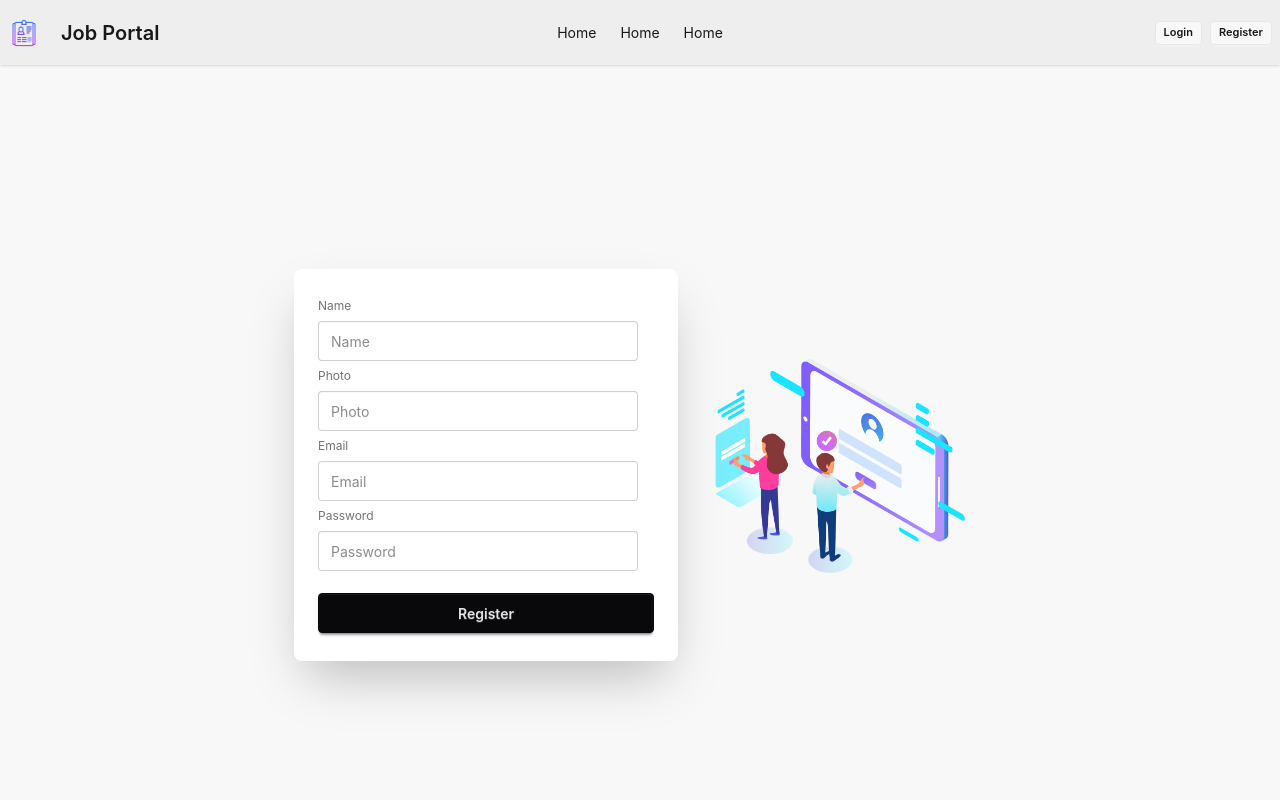
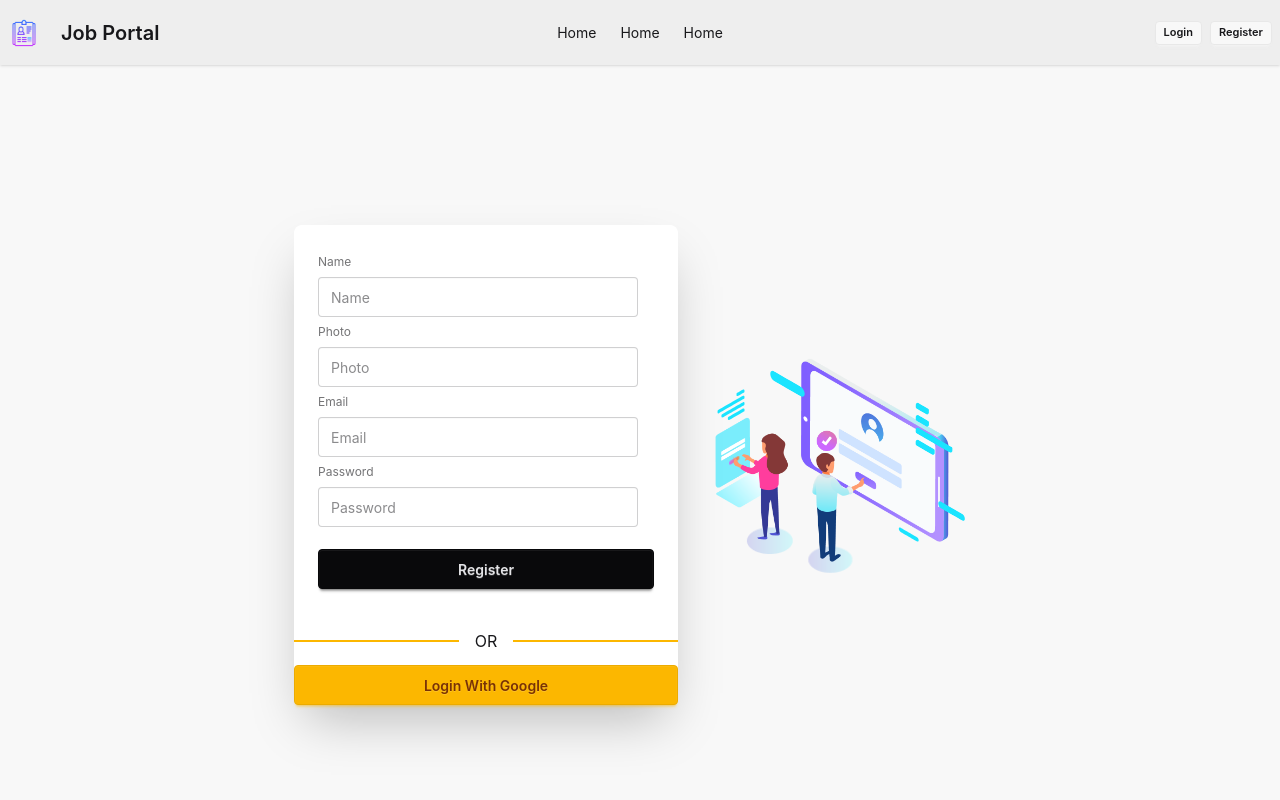
Before and after one commit to tanvir-wd22/job-portal-client, a React (Vite) app: page /register in a window 1280 px wide. Shown: the top 800 px of the page. Built offline with nearby package versions, Linux system fonts and the light colour scheme; no server answers.

Commit message:
alhamdulliah social login implemented in login and register page

```diff
--- a/src/components/Navbar.jsx
+++ b/src/components/Navbar.jsx
@@ -10,7 +10,7 @@ const Navbar = () => {
   const handleLogoutBtn = () => {
     logoutUser()
       .then(() => {
-        Swal.fire('log out successfully');
+        Swal.fire('log out done');
       })
       .catch(() => {
         Swal.fire('log out failed');
@@ -70,7 +70,7 @@ const Navbar = () => {
         <div className="navbar-end hidden lg:flex gap-2">
           {user ? (
             <>
-              <span>{user?.displayName}</span>
+              <span>{user?.displayName || "Logged User"}</span>
               <button
                 onClick={handleLogoutBtn}
                 className="btn btn-xs btn-error"
--- /dev/null
+++ b/src/components/SocialLogin.jsx
@@ -0,0 +1,31 @@
+import { useContext } from 'react';
+import AuthContext from '../context/AuthContext';
+import Swal from 'sweetalert2';
+
+const SocialLogin = () => {
+  const { googleLogin } = useContext(AuthContext);
+  const handleGoogleLogin = () => {
+    googleLogin()
+      .then((result) => {
+        // console.log(result);
+        Swal.fire(
+          `${result?.user?.displayName || 'User'} logged in successfully`
+        );
+      })
+      .catch((error) => {
+        // console.log(error);
+        Swal.fire(error);
+      });
+  };
+
+  return (
+    <div>
+      <div className="divider divider-warning">OR</div>
+      <button onClick={handleGoogleLogin} className="btn btn-warning btn-block">
+        Login With Google
+      </button>
+    </div>
+  );
+};
+
+export default SocialLogin;
--- a/src/context/AuthProvider.jsx
+++ b/src/context/AuthProvider.jsx
@@ -1,26 +1,39 @@
 import { useEffect, useState } from 'react';
 import AuthContext from './AuthContext';
 import auth from '../firebase/config';
+
 import {
   createUserWithEmailAndPassword,
   signInWithEmailAndPassword,
+  signInWithPopup,
   signOut,
+  onAuthStateChanged,
+  GoogleAuthProvider,
 } from 'firebase/auth';
-import { onAuthStateChanged } from 'firebase/auth';
 
 const AuthProvider = ({ children }) => {
   const [user, setUser] = useState(null);
   const [loading, setLoading] = useState(true);
 
+  const provider = new GoogleAuthProvider();
+
+  const googleLogin = () => {
+    setLoading(false);
+    return signInWithPopup(auth, provider);
+  };
+
   const registerUser = (email, password) => {
+    setLoading(false);
     return createUserWithEmailAndPassword(auth, email, password);
   };
 
   const loginUser = (email, password) => {
+    setLoading(false);
     return signInWithEmailAndPassword(auth, email, password);
   };
 
   const logoutUser = () => {
+    setLoading(false);
     return signOut(auth);
   };
 
@@ -30,6 +43,7 @@ const AuthProvider = ({ children }) => {
     registerUser,
     loginUser,
     logoutUser,
+    googleLogin,
   };
 
   useEffect(() => {
--- a/src/pages/LoginPage.jsx
+++ b/src/pages/LoginPage.jsx
@@ -2,6 +2,8 @@ import Lottie from 'lottie-react';
 import loginAnimation from '../assets/login.json';
 import { useContext } from 'react';
 import AuthContext from '../context/AuthContext';
+import SocialLogin from '../components/SocialLogin';
+import Swal from 'sweetalert2';
 
 const LoginPage = () => {
   const { loginUser } = useContext(AuthContext);
@@ -12,10 +14,14 @@ const LoginPage = () => {
     const password = e.target.password.value;
     loginUser(email, password)
       .then((result) => {
-        console.log(result.user);
+        // console.log(result.user);
+        Swal.fire(
+          `${result?.user?.displayName || 'user'} has login successfully`
+        );
       })
       .catch((error) => {
-        console.log(error.message);
+        // console.log(error.message);
+        Swal.fire(error.message);
       });
   };
   return (
@@ -45,6 +51,7 @@ const LoginPage = () => {
                 <button className="btn btn-neutral mt-4">Login</button>
               </fieldset>
             </form>
+            <SocialLogin></SocialLogin>
           </div>
         </div>
       </div>
--- a/src/pages/RegisterPage.jsx
+++ b/src/pages/RegisterPage.jsx
@@ -2,9 +2,13 @@ import Lottie from 'lottie-react';
 import registerAnimation from '../assets/register.json';
 import { useContext } from 'react';
 import AuthContext from '../context/AuthContext';
+import SocialLogin from '../components/SocialLogin';
+import Swal from 'sweetalert2';
+import { useNavigate } from 'react-router-dom';
 
 const RegisterPage = () => {
   const { registerUser } = useContext(AuthContext);
+  const navigate = useNavigate();
 
   const handleRegisterForm = (e) => {
     e.preventDefault();
@@ -16,10 +20,15 @@ const RegisterPage = () => {
 
     registerUser(email, password)
       .then((result) => {
-        console.log(result.user);
+        // console.log(result.user);
+        Swal.fire(
+          `${result?.user?.displayName || 'User'} registered in successfully`
+        );
+        navigate('/');
       })
       .catch((error) => {
-        console.log(error.message);
+        // console.log(error.message);
+        Swal.fire(error.message);
       });
   };
   return (
@@ -63,6 +72,7 @@ const RegisterPage = () => {
                 <button className="btn btn-neutral mt-4">Register</button>
               </fieldset>
             </form>
+            <SocialLogin></SocialLogin>
           </div>
         </div>
       </div>
```
